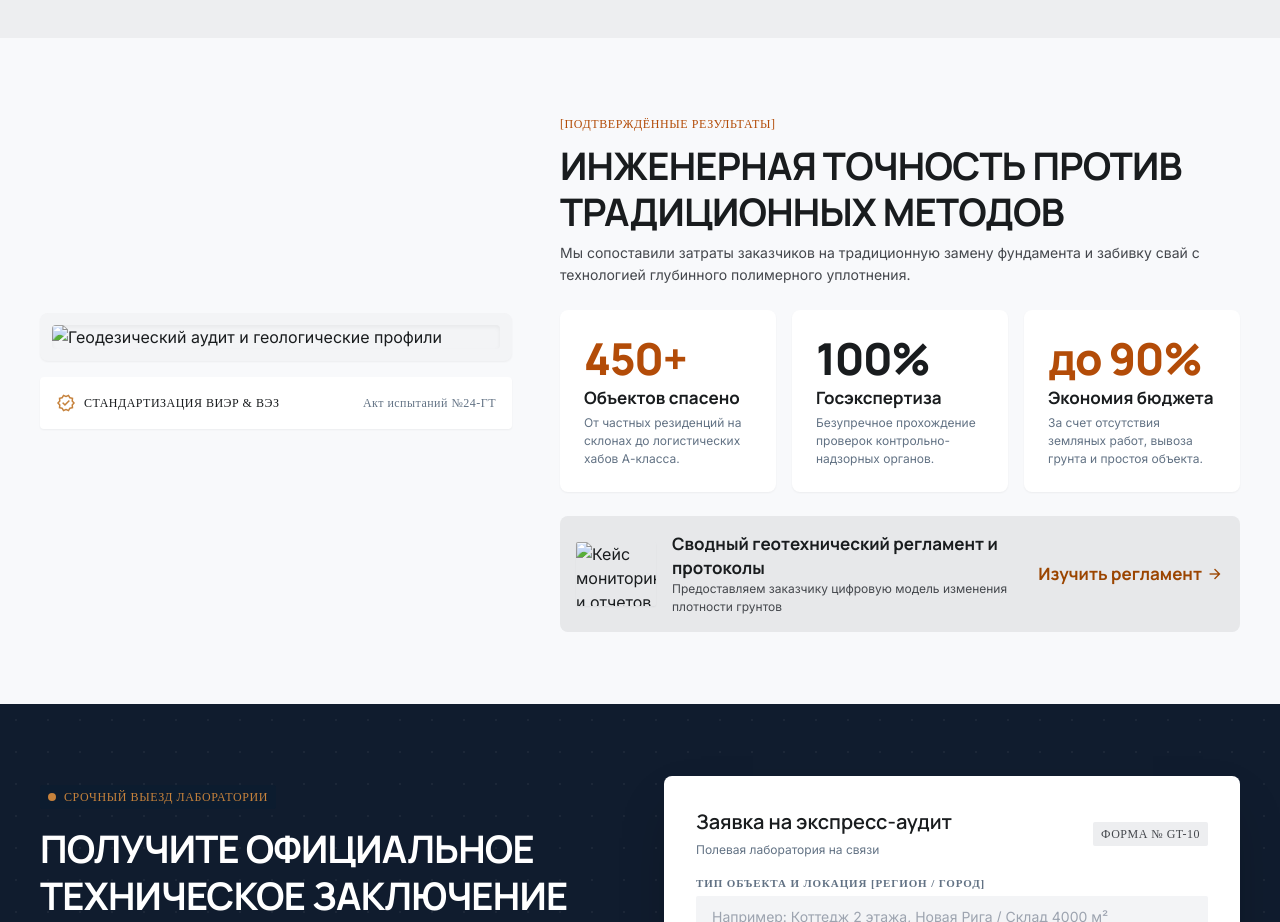
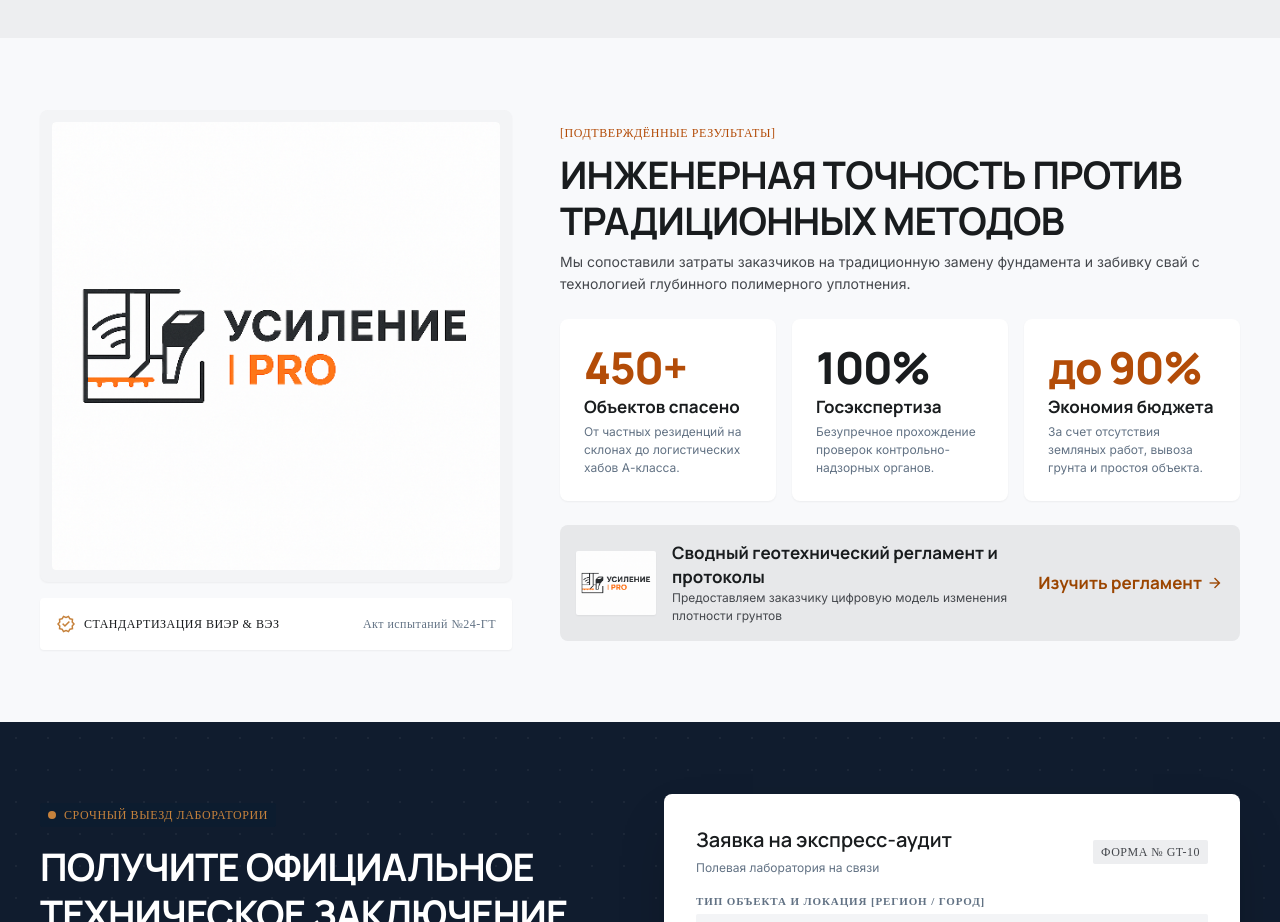
Before and after one commit to businessmanluck-dotcom/UsileniePRO, a plain HTML site: page index.html in a window 1280 px wide. Shown: the part 3560-4482 px from the top of the page. Drawn offline with nearby package versions, Linux system fonts and the light colour scheme.

Commit message:
fix(site): replace broken assets/logo.svg image references
logo.svg was referenced as filler for case-study/technology photos on
index.html, chastnye-doma.html and tehnologiya.html but the file
doesn't exist in assets/ (only logo.png does) — 5 broken images.
Pointed them at the existing logo.png until real object photos are
available.

```diff
--- a/index.html
+++ b/index.html
@@ -191,7 +191,7 @@
 <!-- Visual Proof from Available Images -->
 <div class="lg:col-span-5 flex flex-col space-y-space-md">
 <div class="bg-surface-container-low p-space-sm rounded-xl overflow-hidden shadow-sm">
-<img alt="Геодезический аудит и геологические профили" class="w-full h-auto rounded-lg object-cover shadow-inner" src="assets/logo.svg">
+<img alt="Геодезический аудит и геологические профили" class="w-full h-auto rounded-lg object-cover shadow-inner" src="assets/logo.png">
 </div>
 <div class="bg-surface-container-lowest p-space-md rounded-lg shadow-sm flex items-center justify-between">
 <div class="flex items-center gap-space-xs">
@@ -253,7 +253,7 @@
 <!-- Visual Case Banner (Image 8 reference) -->
 <div class="bg-surface-container-high rounded-xl p-space-md flex flex-col sm:flex-row items-center justify-between gap-space-md">
 <div class="flex items-center gap-space-md">
-<img alt="Кейс мониторинга и отчетов" class="w-20 h-16 object-cover rounded shadow-sm shrink-0" src="assets/logo.svg">
+<img alt="Кейс мониторинга и отчетов" class="w-20 h-16 object-cover rounded shadow-sm shrink-0" src="assets/logo.png">
 <div>
 <div class="font-title-card text-title-card text-on-surface">
                 Сводный геотехнический регламент и протоколы
```
Also changed, not shown: chastnye-doma.html (+1 -1 lines), tehnologiya.html (+2 -2 lines).
